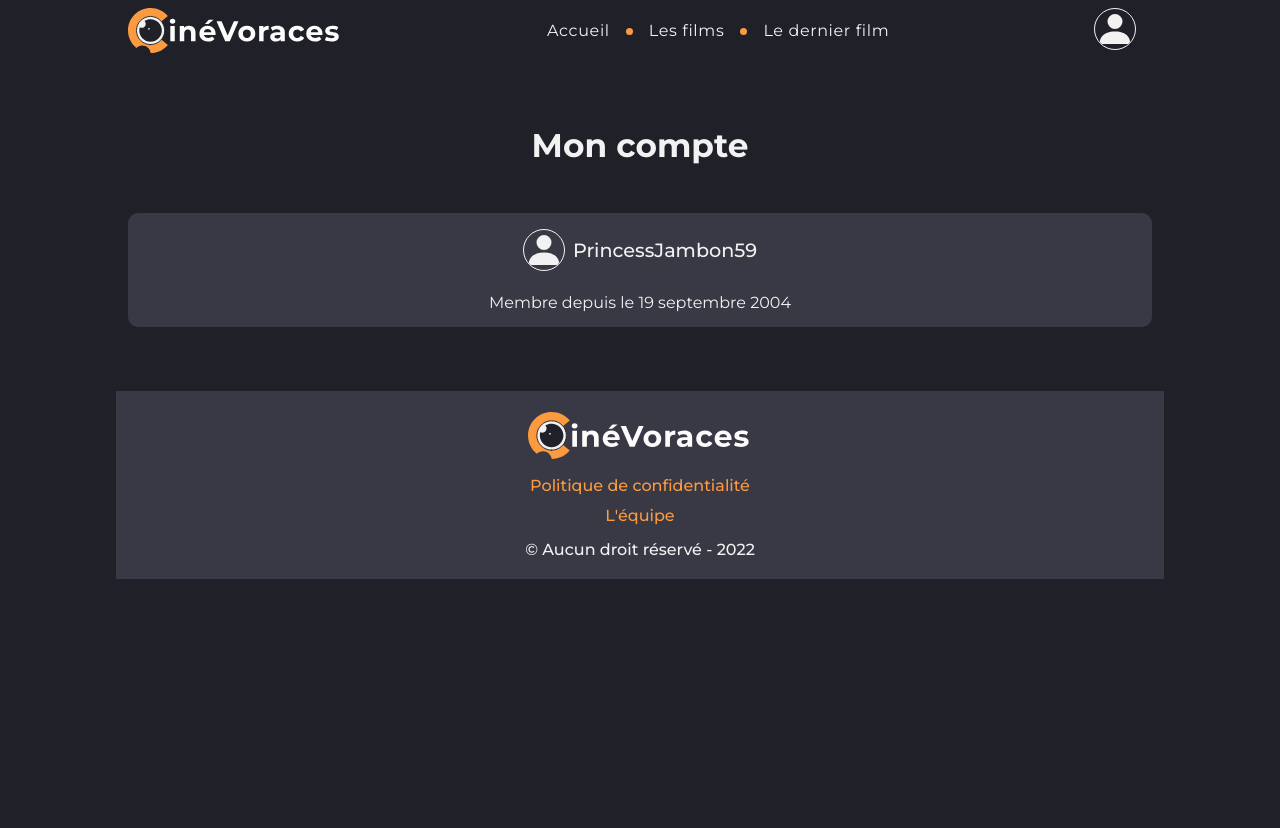
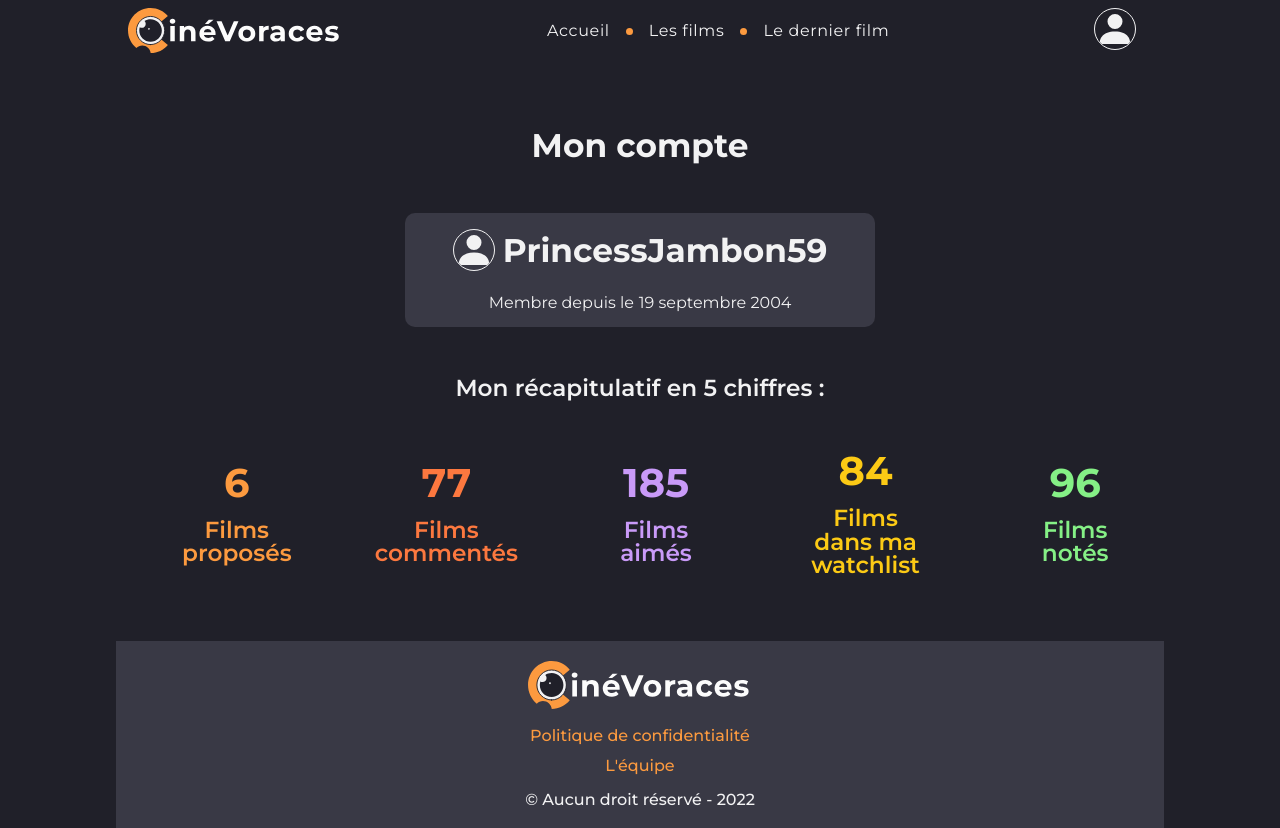
Before and after one commit to Julien-Goletto/cinevoraces-front, a React (Create React App) app: page /user in a window 1280 px wide. Before the commit the page ends 800 px from the top, so only its background shows below. Built offline with nearby package versions, Linux system fonts and the light colour scheme.

Commit message:
<feature> UserMetrics component

```diff
--- a/src/components/Metrics/Metrics.module.scss
+++ b/src/components/Metrics/Metrics.module.scss
@@ -1,4 +1,5 @@
 @use '~styles/mixins' as mix;
+@use '~styles/var';
 
 .metrics {
     margin: 5em auto;
@@ -30,13 +31,13 @@
     flex-direction: column;
     gap: 1em;
     &--purple {
-        color: #C99AF8;
+        color: var.$purple;
     }
     &--yellow {
-        color: #FCCA15;
+        color: var.$yellow;
     }
     &--green {
-        color: #85F086;
+        color: var.$green;
     }
 }
 .metric__count {
--- a/src/pages/User/User.module.scss
+++ b/src/pages/User/User.module.scss
@@ -1,3 +1,4 @@
+@use '~styles/mixins' as mix;
 @use '~styles/var';
 
 .user {
@@ -11,6 +12,14 @@
   font-size: 2.05rem;
   font-weight: 700;
 }
+.title-h2 {
+  text-align: center;
+  font-size: 1.45rem;
+  font-weight: 600;
+  & span {
+    white-space: nowrap;
+  }
+}
 
 .user-header {
   display: flex;
@@ -22,6 +31,13 @@
   width: 100%;
   background-color: var.$secondary-background;
   border-radius: 10px;
+  @media screen and (max-width: 370px) {
+    gap: .8em;
+  }
+  @include mix.breakpoint('tablet') {
+    padding: 1em 3em;
+    width: fit-content;
+  }
   & .row {
     display: flex;
     align-items: center;
@@ -36,5 +52,86 @@
   & .username {
     font-size: 1.2rem;
     font-weight: 500;
+    @include mix.breakpoint('tablet') {
+      font-size: 1.75rem;
+      font-weight: 600;
+    }
+    @include mix.breakpoint('laptop') {
+      font-size: 2.05rem;
+      font-weight: 700;
+    }
+  }
+  & .register-date {
+    display: flex;
+    gap: .3em;
+    @media screen and (max-width: 370px) {
+      gap: .4em;
+      align-items: center;
+      flex-direction: column;
+    }
   }
 }
+
+.user-metrics {
+  display: grid;
+  gap: 1.5em;
+  grid-template-columns: repeat(5, minmax(1px, 1fr));
+  grid-template-areas:
+    ". primary . secondary ."
+    "purple . yellow . green";
+  @include mix.breakpoint('tablet') {
+    width: 100%;
+    justify-content: space-between;
+    grid-template-areas:
+    "primary secondary purple yellow green";
+  }
+  & .metric {
+    display: flex;
+    flex-direction: column;
+    align-items: center;
+    justify-content: center;
+    text-align: center;
+    gap: 1em;
+    &--primary {
+      color: var.$primary;
+      grid-area: primary;
+    }
+    &--secondary {
+      color: var.$secondary;
+      grid-area: secondary;
+    }
+    &--purple {
+      color: var.$purple;
+      grid-area: purple;
+    }
+    &--yellow {
+      color: var.$yellow;
+      grid-area: yellow;
+    }
+    &--green {
+        color: var.$green;
+        grid-area: green;
+      }
+  }
+  & .count {
+    font-size: 2.05rem;
+    font-weight: 700;
+    @media screen and (max-width: 395px) {
+      font-size: 1.8rem;
+    }
+    @include mix.breakpoint('tablet') {
+      font-size: 2.5rem;
+    }
+  }
+  & .type {
+    font-size: 1.2rem;
+      font-weight: 600;
+      @media screen and (max-width: 395px) {
+        font-size: 1.1rem;
+        font-weight: 500;
+    }
+    @include mix.breakpoint('tablet') {
+      font-size: 1.45rem;
+    }
+  }
+}
--- a/src/pages/User/User.tsx
+++ b/src/pages/User/User.tsx
@@ -1,22 +1,37 @@
-import { UserHeader } from './UserSections';
+import { UserHeader, UserMetrics } from './UserSections';
 import styles from './User.module.scss';
 
 const fake_data = {
   username: 'PrincessJambon59',
   avatar: '',
-  createdAt: '2004-10-19 10:23:54+02'
+  createdAt: '2004-10-19 10:23:54+02',
+  stats: {
+    uploadedMovies: 6,
+    commentedMovies: 77,
+    LikedMovies: 185,
+    watchList: 84,
+    evaluatedMovies: 96,
+  }
 };
 
 function User() {
+  const { username, avatar, createdAt } = fake_data;
+  const { stats } = fake_data;
 
   return(
     <>
       <section className={`container ${styles['user']}`}>
         <h1 className={styles['title']}>Mon compte</h1>
         <UserHeader
-          username={fake_data.username}
-          avatar={fake_data.avatar}
-          registerDate={fake_data.createdAt}
+          username={username}
+          avatar={avatar}
+          registerDate={createdAt}
+        />
+        <h2 className={styles['title-h2']}>
+          Mon récapitulatif en 5 <span>chiffres :</span>
+        </h2>
+        <UserMetrics
+          stats={stats}
         />
       </section>
     </>
--- a/src/pages/User/UserSections.tsx
+++ b/src/pages/User/UserSections.tsx
@@ -29,10 +29,56 @@ function UserHeader({ avatar, username, registerDate }: UserHeader) {
         </div>
       </div>
       <div className={styles['register-date']}>
-        Membre depuis le {date}
+        Membre depuis le
+        <span>{date}</span>
       </div>
     </div>
   );
 }
 
-export { UserHeader };
+function UserMetrics({ stats }: UserMetrics) {
+  const { uploadedMovies, commentedMovies, LikedMovies, watchList, evaluatedMovies } = stats;
+
+  return(
+    <div className={`container ${styles['user-metrics']}`}>
+      <div className={`${styles['metric']} ${styles['metric--primary']}`}>
+        <span className={styles['count']}>{uploadedMovies}</span>
+        <span className={styles['type']}>
+          Film{(uploadedMovies > 1) && 's'}
+          <br/>proposé{(uploadedMovies > 1) && 's'}
+        </span>
+      </div>
+      <div className={`${styles['metric']} ${styles['metric--secondary']}`}>
+        <span className={styles['count']}>{commentedMovies}</span>
+        <span className={styles['type']}>
+          Film{(commentedMovies > 1) && 's'}
+          <br/>commenté{(commentedMovies > 1) && 's'}
+        </span>
+      </div>
+      <div className={`${styles['metric']} ${styles['metric--purple']}`}>
+        <span className={styles['count']}>{LikedMovies}</span>
+        <span className={styles['type']}>
+          Film{(LikedMovies > 1) && 's'}
+          <br/>aimé{(LikedMovies > 1) && 's'}
+        </span>
+      </div>
+      <div className={`${styles['metric']} ${styles['metric--yellow']}`}>
+        <span className={styles['count']}>{watchList}</span>
+        <span className={styles['type']}>
+          Film{(LikedMovies > 1) && 's'}
+          <br/>dans ma
+          <br/>watchlist
+        </span>
+      </div>
+      <div className={`${styles['metric']} ${styles['metric--green']}`}>
+        <span className={styles['count']}>{evaluatedMovies}</span>
+        <span className={styles['type']}>
+          Film{(LikedMovies > 1) && 's'}
+          <br/>noté{(LikedMovies > 1) && 's'}
+        </span>
+      </div>
+    </div>
+  );
+}
+
+export { UserHeader, UserMetrics };
--- a/src/styles/_var.scss
+++ b/src/styles/_var.scss
@@ -7,6 +7,9 @@ $input-text: #8A8A92;
 
 $primary: #FC9A3F;
 $secondary: #FC783F;
+$purple: #C99AF8;
+$yellow: #FCCA15;
+$green: #85F086;
 
 $breakpoints: (
   'mobile': 100%,
--- a/src/types/types.user.d.ts
+++ b/src/types/types.user.d.ts
@@ -3,3 +3,6 @@ type UserHeader = {
   avatar?: string | null,
   registerDate: string
 }
+type UserMetrics = {
+  stats: {[key: string]: number}
+}
```
